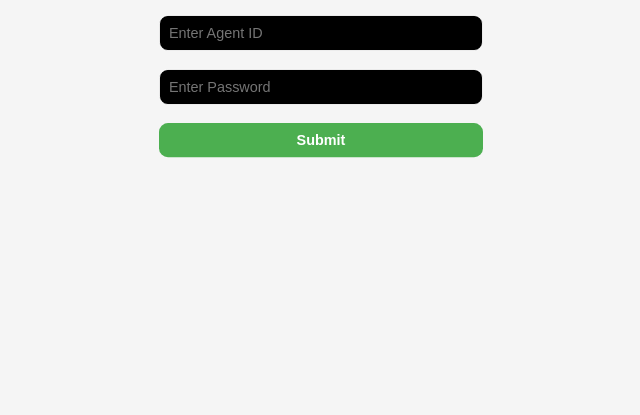
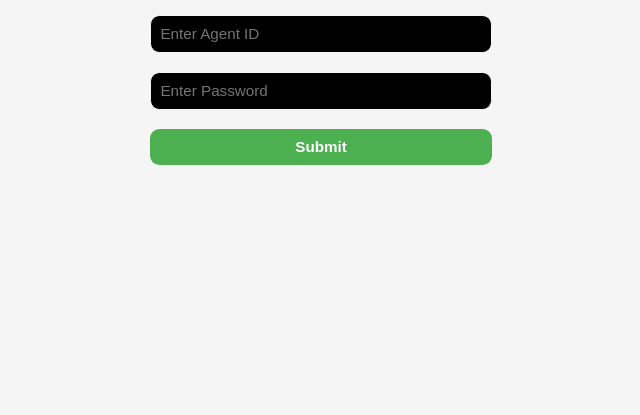
Before and after one commit to aergiscorp/home, a plain HTML site: page index.html in a window 1280 px wide. Shown: the part 385-800 px from the top of the page, without its empty margins (319-959 px from the left). Drawn offline with Linux system fonts and the light colour scheme; a web font is replaced by a local one.

Commit message:
Update index.html

```diff
--- a/index.html
+++ b/index.html
@@ -8,7 +8,7 @@
     <link rel="stylesheet" href="styles.css">
     <style>
         body {
-            transform: scale(0.9); /* Zoom out the entire content */
+            transform: scale(0.95); /* Zoom out the entire content */
             font-family: Arial, sans-serif;
             margin: 0;
             padding: 0;
```
